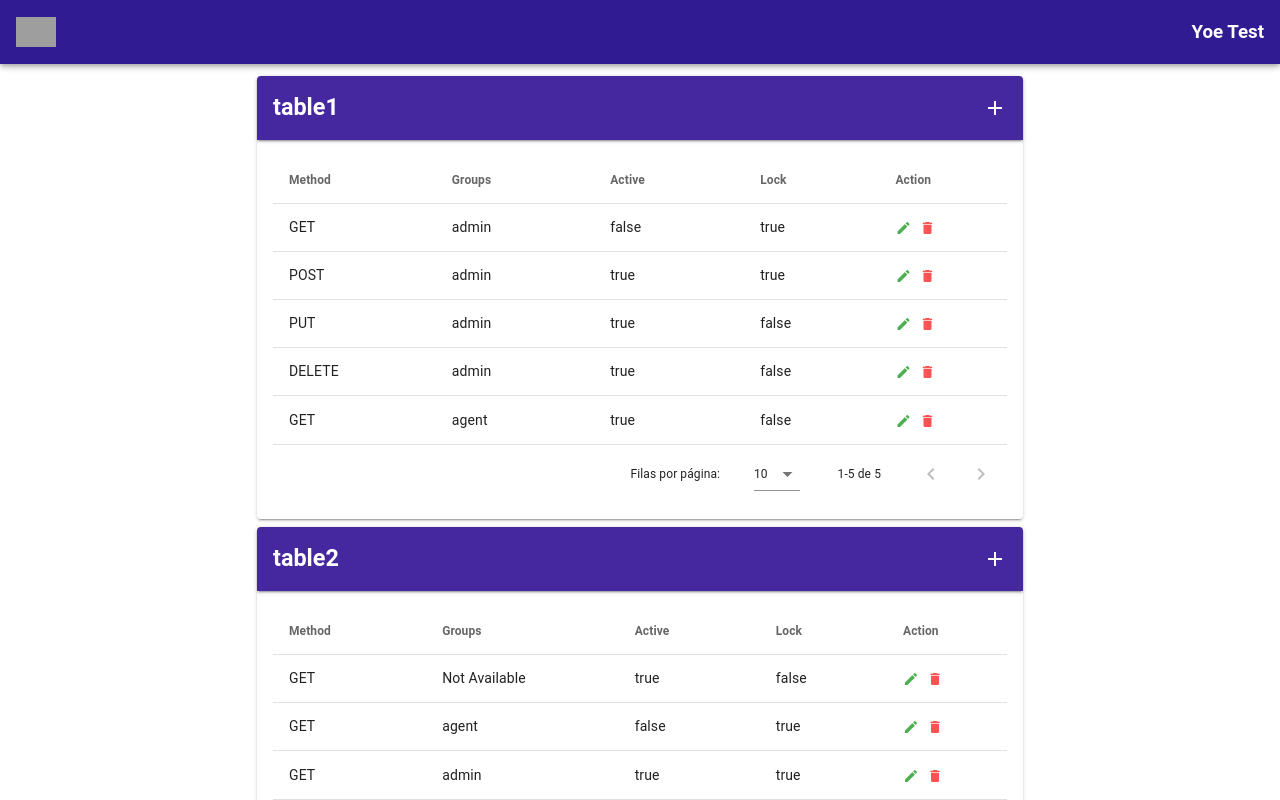
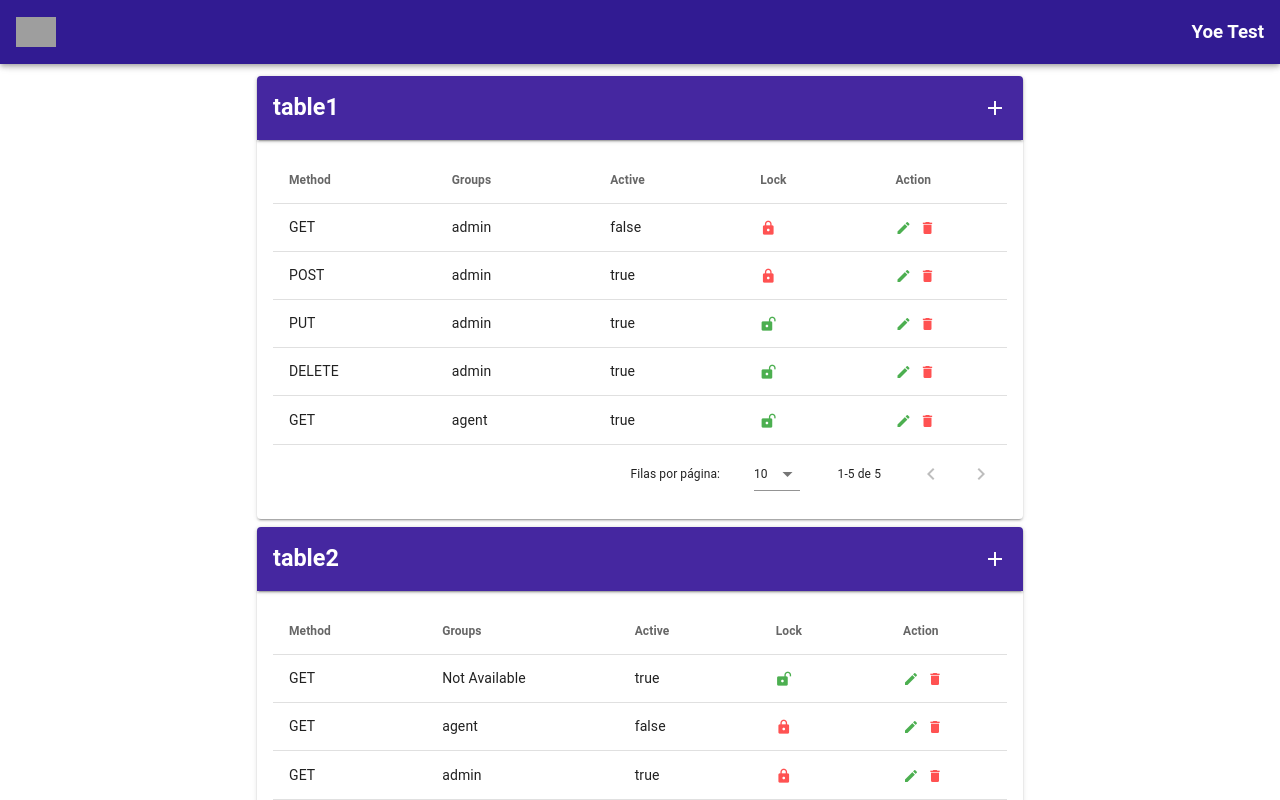
Before and after one commit to danielalejandroamaro/secure_tables, a Vue app: page / in a window 1280 px wide. Shown: the top 800 px of the page. Built offline with nearby package versions, Linux system fonts and the light colour scheme; grey boxes are pictures that could not be loaded; a small style sheet from the web is missing.

Commit message:
boton locked agregado y funcionando

```diff
--- a/src/components/secure_table.vue
+++ b/src/components/secure_table.vue
@@ -43,6 +43,17 @@
                   </v-icon>
                 </template>
 
+                <template v-slot:item.locked="{ item }">
+                    <v-icon
+
+                    small
+                    :class="['mdi', item.locked? 'mdi-lock':'mdi-lock-open-variant']"
+                    :color="item.locked? 'error':'success'"
+                    @click="toggleRuleLock(item)"
+                    >
+                    </v-icon>
+                </template>
+
                 <template v-slot:no-data>
                   <v-btn color="primary">Reset</v-btn>
                 </template>
@@ -78,12 +89,16 @@ export default {
             alert('Add Rule works')
         },
 
-        editRule(rule){
+        editRule(rule) {
             console.log(rule);
         },
 
-        deleteRule(rule){
-            confirm('Are you sure you want to delete this rule?') && this.$emit('delete',rule)
+        deleteRule(rule) {
+            confirm('Are you sure you want to delete this rule?') && this.$emit('delete', rule)
+        },
+
+        toggleRuleLock(rule){
+            this.$emit('toggle-rule-lock', rule)
         }
     }
 }
--- a/src/views/Home.vue
+++ b/src/views/Home.vue
@@ -12,6 +12,7 @@
             :table_name="table"
             :table_rules="table_rules(table)"
             @delete="deleteRule"
+            @toggle-rule-lock="toggleRuleLock"
             ></secure_table>
 
       </v-col>
@@ -37,23 +38,29 @@ export default {
   },
 
   methods:{
-    initialize(){
+    initialize() {
       this.tables = this.$mokeServices.getTables();
       this.rules = this.$mokeServices.getDefinitions()
     },
 
-    table_rules(table_name){
+    table_rules(table_name) {
       return this.rules.filter(table => table.table_name == table_name)
     },
 
-    deleteRule(rule){
+    deleteRule(rule) {
       const ruleIndex = this.rules.indexOf(rule);
       this.rules.splice(ruleIndex,1)
+    },
+
+    toggleRuleLock(rule) {
+      const ruleIndex = this.rules.indexOf(rule);
+      const ruleValue = this.rules[ruleIndex].locked;
+      this.rules[ruleIndex].locked = !ruleValue
     }
   },
 
   computed:{
-    //para saber si la tabla tiene elementos, encaso contrario no se renderiza
+    //para saber si la tabla tiene elementos, en caso contrario no se renderiza
     filledTables(){
       return this.tables.filter(table => this.table_rules(table).length)
     }
```
